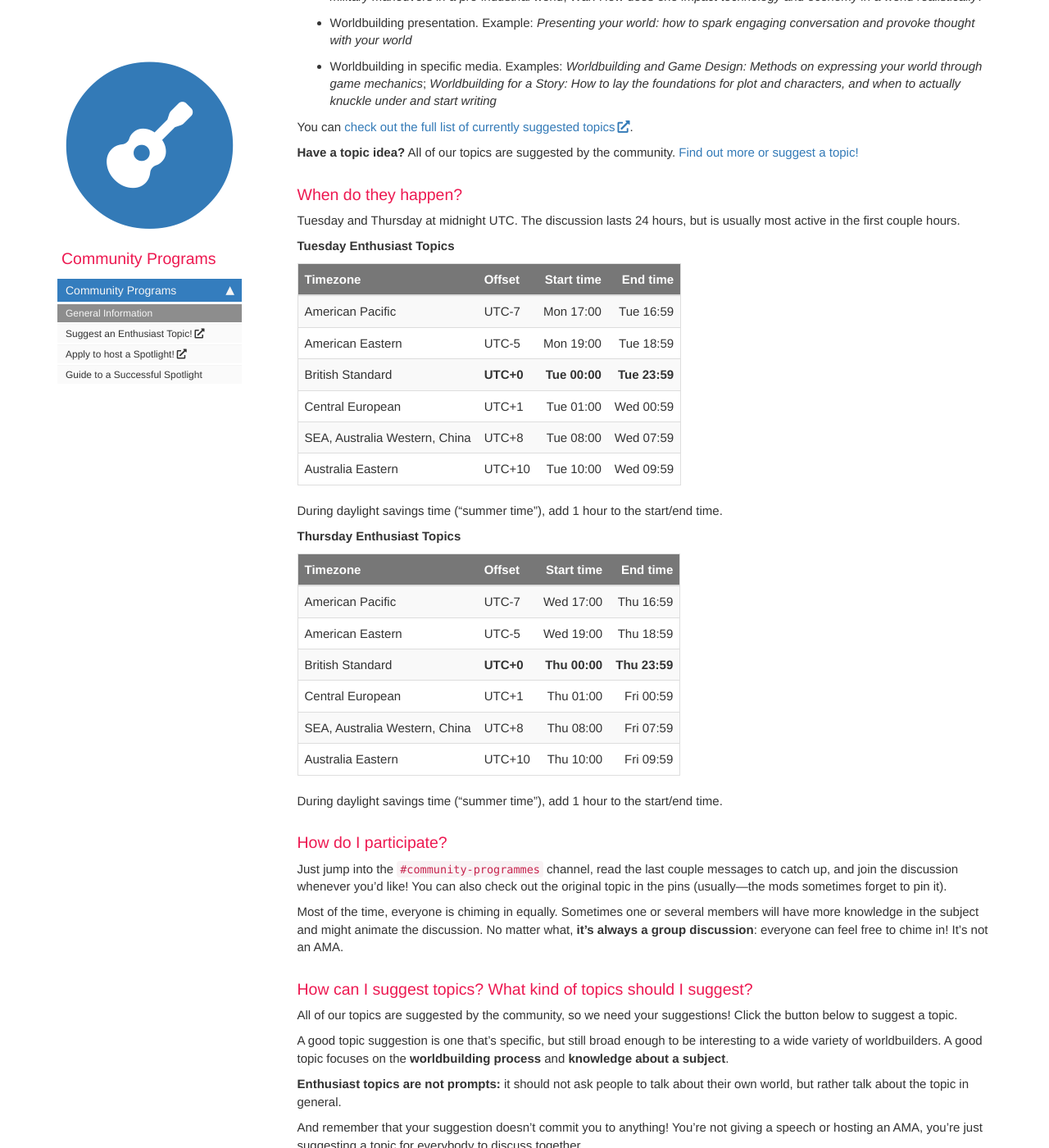
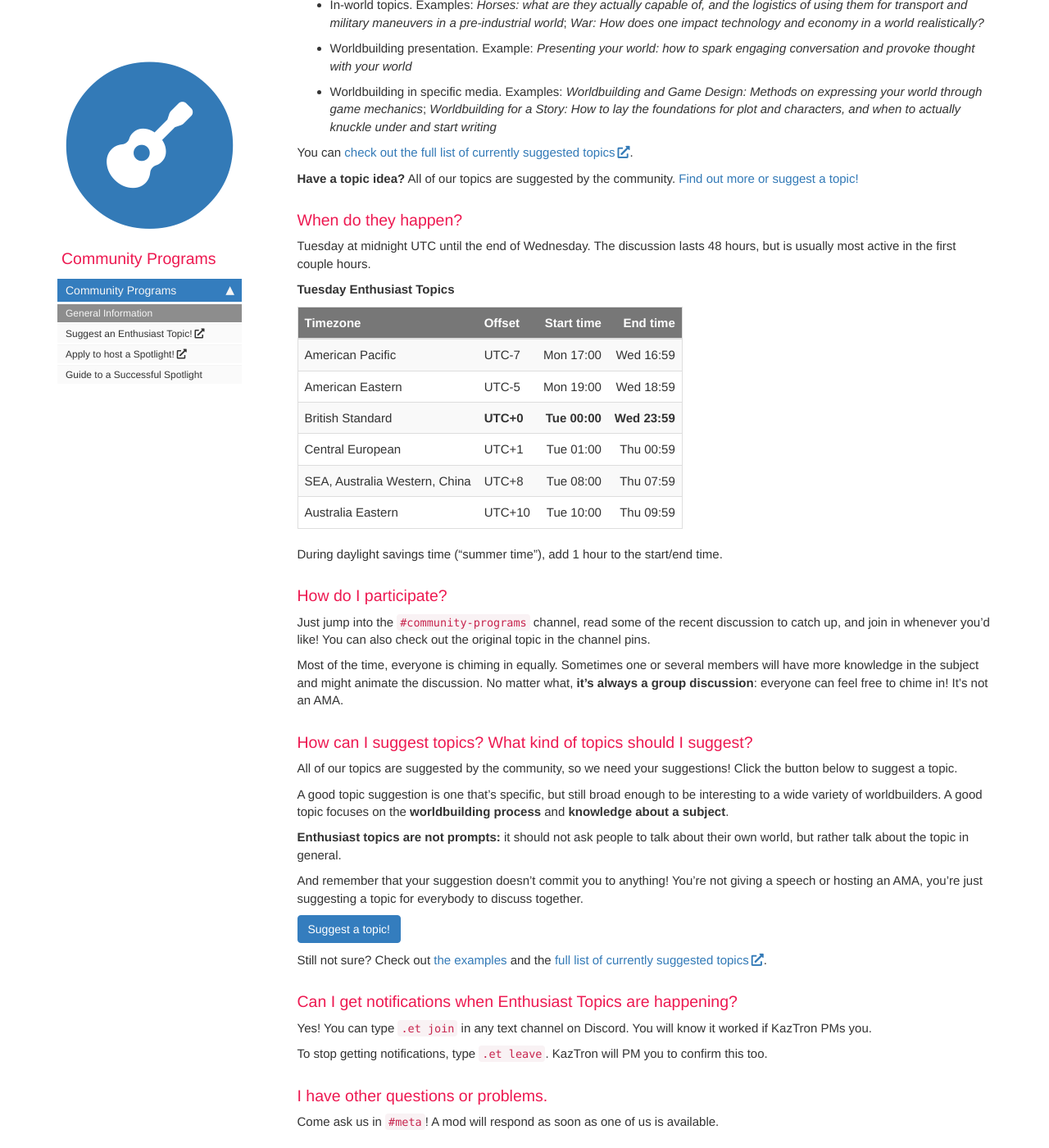
Before and after one commit to Worldbuilding/worldbuilding.github.io, a Jekyll site: the page built from programs/index.md, in a window 1280 px wide and 1400 px high, scrolled down 1496 px. Shown: the whole window at 82% size. Built offline with Jekyll 4.4.1, drawn with Linux system fonts in a browser that asks for light colours; nearby versions of some CDN libraries; comment, search, counter and statistics services are not loaded; some of the changed text lies outside the part shown.

Commit message:
update community programmes schedules

```diff
--- a/programs/index.md
+++ b/programs/index.md
@@ -8,8 +8,9 @@ Every week, we host scheduled community programmes on our [Discord server](https
 
 Our recurring community programs are:
 
-* [Enthusiast Topic](#topics) are focused, in-depth discussions on a specific topic. Every Tuesday and Thursday at midnight UTC, for 24 hours.
+* [Enthusiast Topic](#topics) are focused, in-depth discussions on a specific topic. Every Tuesday/Wednesday.
 * [World Spotlight](#spotlight) is your chance to shine! We feature one member's world and let them host a discussion about their world. Every weekend.
+* Worldbuilding Sprint: An opportunity for participants to work on a specific aspect of their world! You work on your own world, but the event provides you motivation, community, and a space to discuss ideas or get advice.
 
 Click the links above or scroll below to find out more!
 
@@ -38,37 +39,24 @@ You can [check out the full list of currently suggested topics](https://docs.goo
 
 ### When do they happen?
 
-Tuesday and Thursday at midnight UTC. The discussion lasts 24 hours, but is usually most active in the first couple hours.
+Tuesday at midnight UTC until the end of Wednesday. The discussion lasts 48 hours, but is usually most active in the first couple hours.
 
 **Tuesday Enthusiast Topics**
 
 | Timezone                      | Offset  | Start time  | End time    |
 |:------------------------------|:--------|------------:|------------:|
-| American Pacific              | UTC-7   | Mon 17:00   | Tue 16:59   |
-| American Eastern              | UTC-5   | Mon 19:00   | Tue 18:59   |
-| British Standard              |**UTC+0**|**Tue 00:00**|**Tue 23:59**|
-| Central European              | UTC+1   | Tue 01:00   | Wed 00:59   |
-| SEA, Australia Western, China | UTC+8   | Tue 08:00   | Wed 07:59   |
-| Australia Eastern             | UTC+10  | Tue 10:00   | Wed 09:59   |
-
-During daylight savings time ("summer time"), add 1 hour to the start/end time.
-
-**Thursday Enthusiast Topics**
-
-| Timezone                      | Offset  | Start time  | End time    |
-|:------------------------------|:--------|------------:|------------:|
-| American Pacific              | UTC-7   | Wed 17:00   | Thu 16:59   |
-| American Eastern              | UTC-5   | Wed 19:00   | Thu 18:59   |
-| British Standard              |**UTC+0**|**Thu 00:00**|**Thu 23:59**|
-| Central European              | UTC+1   | Thu 01:00   | Fri 00:59   |
-| SEA, Australia Western, China | UTC+8   | Thu 08:00   | Fri 07:59   |
-| Australia Eastern             | UTC+10  | Thu 10:00   | Fri 09:59   |
+| American Pacific              | UTC-7   | Mon 17:00   | Wed 16:59   |
+| American Eastern              | UTC-5   | Mon 19:00   | Wed 18:59   |
+| British Standard              |**UTC+0**|**Tue 00:00**|**Wed 23:59**|
+| Central European              | UTC+1   | Tue 01:00   | Thu 00:59   |
+| SEA, Australia Western, China | UTC+8   | Tue 08:00   | Thu 07:59   |
+| Australia Eastern             | UTC+10  | Tue 10:00   | Thu 09:59   |
 
 During daylight savings time ("summer time"), add 1 hour to the start/end time.
 
 ### How do I participate?
 
-Just jump into the `#community-programmes` channel, read the last couple messages to catch up, and join the discussion whenever you'd like! You can also check out the original topic in the pins (usually&mdash;the mods sometimes forget to pin it).
+Just jump into the `#community-programs` channel, read some of the recent discussion to catch up, and join in whenever you'd like! You can also check out the original topic in the channel pins.
 
 Most of the time, everyone is chiming in equally. Sometimes one or several members will have more knowledge in the subject and might animate the discussion. No matter what, **it's always a group discussion**: everyone can feel free to chime in! It's not an AMA.
 
```
